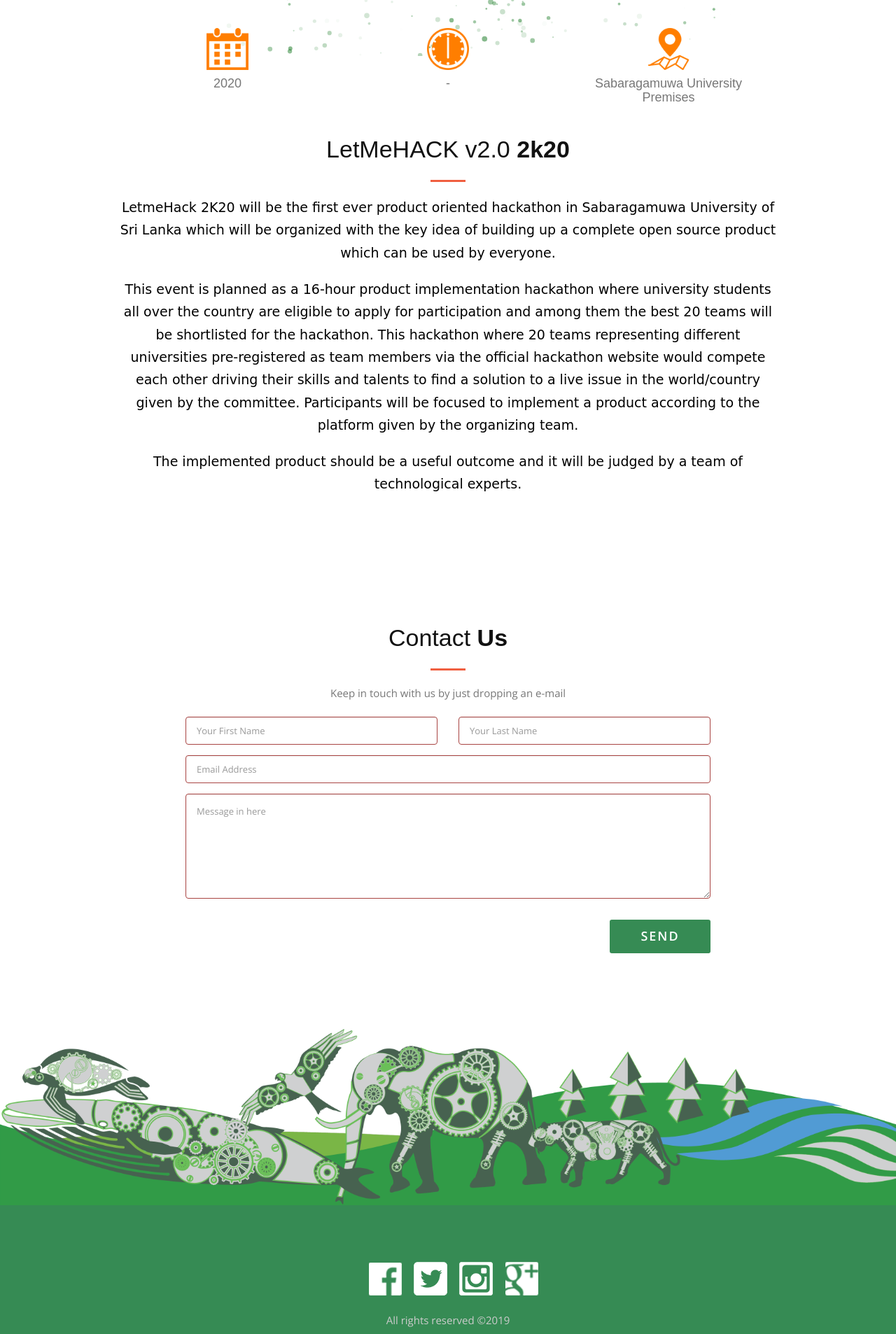
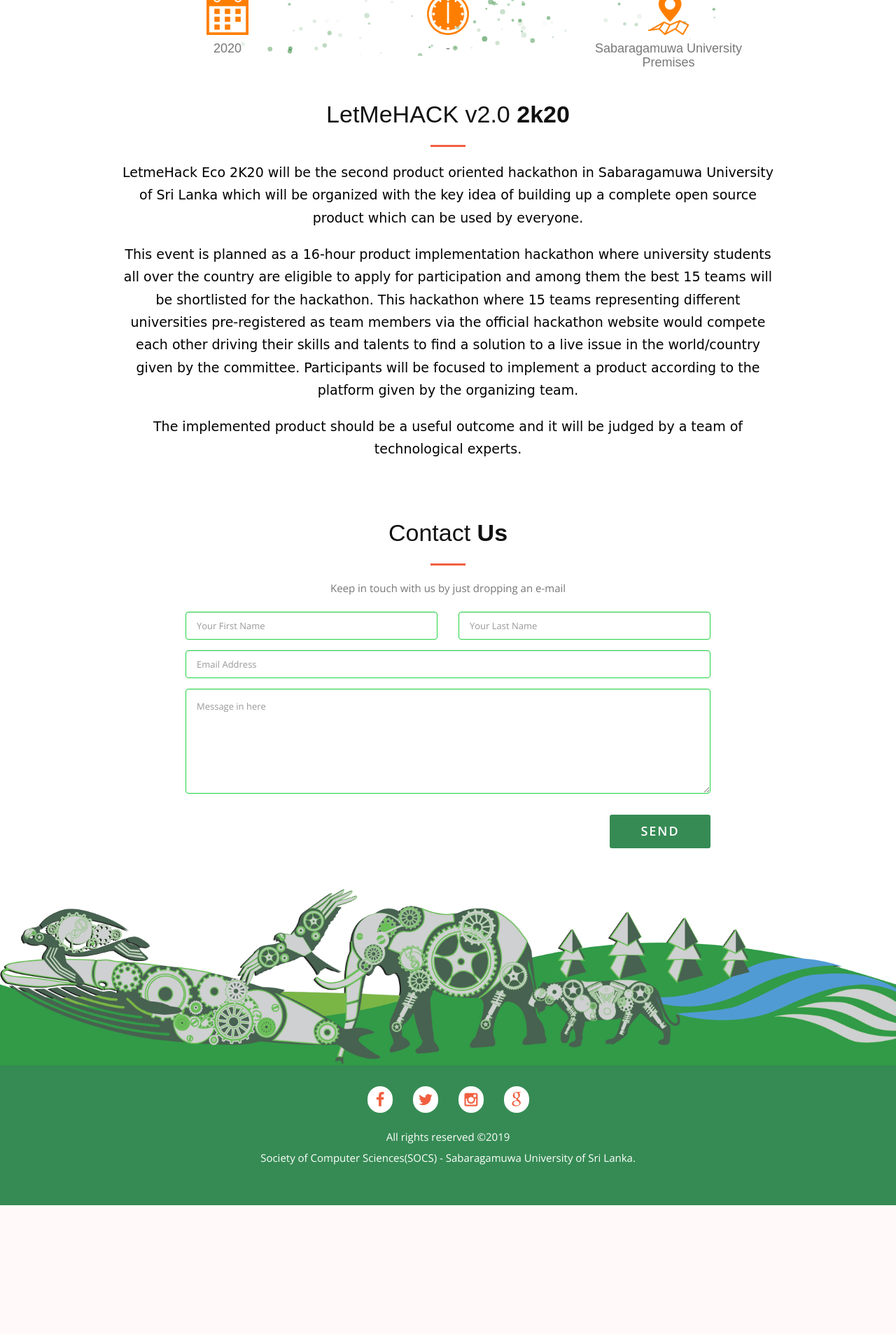
Before and after one commit to thilinamj/letmehackv2.0, a PHP site: page / in a window 1280 px wide. Shown: the part 720-2626 px from the top of the page at 70% size. After the commit the page ends 2442 px from the top, so only its background shows below. Run offline with PHP 8.4, Linux system fonts and the light colour scheme; some web fonts are replaced.

Commit message:
changed footer logos and finished

```diff
--- a/css/style.css
+++ b/css/style.css
@@ -45,14 +45,14 @@
 .bg-dark {
 	color:#ccc;
 	background-color:#368b54;
-	height: 450px;
+	height: 250px;
 }
 
 @media(min-width:768px) {
 	.bg-dark {
 		color:#ccc;
 		background-color:#368b54;
-		height: 250px;
+		height: 200px;
 	}
 }
 .bg-gray {
@@ -66,10 +66,10 @@
 	height: 100px;
 }
 .text-faded {
-	color:rgba(255,255,255,.7) !Important;
+	color:rgba(255,255,255,.7) c;
 }
 section {
-	padding:80px 0;
+	padding:30px 0 !important;
 }
 aside {
 	padding:50px 0;
@@ -1511,3 +1511,7 @@
 	z-index: +1;
 	border: 2px solid red;
 } */
+
+.form-control {
+	border-color: #21d541 !important;
+}
--- a/index.php
+++ b/index.php
@@ -85,7 +85,7 @@
 		<ul  class="nav navbar-nav navbar-right">
 			<li style="margin-right: 10px; margin-left: 10px;">
 			<div class="btn btn-primary faa-tada animated register-button" href="#countdown">
-			<a class="page-scroll" style="font-family: SanPrancisco;" href="#countdown">Comming Soon</a>
+			<a class="page-scroll" style="font-family: SanPrancisco;" href="#countdown">Coming Soon</a>
 			</div>
 <!-- <a  style="font-family: ERASMD" class="page-scroll btn btn-primary" href="#countdown">Register</a>  -->
 			</li>
@@ -168,10 +168,10 @@
 			<h2 class="section-heading wow bounceInDown">LetMeHACK v2.0 <b>2k20</b></h2>
 			<hr>
 			<p style="color:size: 31px;font-size: 19px;font-family: cursive;color: black;">
-				LetmeHack 2K20 will be the first ever product oriented hackathon in Sabaragamuwa University of Sri Lanka which will be organized with the key idea of building up a complete open source product which can be used by everyone.
+				LetmeHack Eco 2K20 will be the second product oriented hackathon in Sabaragamuwa University of Sri Lanka which will be organized with the key idea of building up a complete open source product which can be used by everyone.
 			</p>
 			<p style="color:size: 31px;font-size: 19px;font-family: cursive;color: black;">
-				This event is planned as a 16-hour product implementation hackathon where university students all over the country are eligible to apply for participation and among them the best 20 teams will be shortlisted for the hackathon. This hackathon where 20 teams representing different universities pre-registered as team members via the official hackathon website would compete each other driving their skills and talents to find a solution to a live issue in the world/country given by the committee. Participants will be focused to implement a product according to the platform given by the organizing team.
+				This event is planned as a 16-hour product implementation hackathon where university students all over the country are eligible to apply for participation and among them the best 15 teams will be shortlisted for the hackathon. This hackathon where 15 teams representing different universities pre-registered as team members via the official hackathon website would compete each other driving their skills and talents to find a solution to a live issue in the world/country given by the committee. Participants will be focused to implement a product according to the platform given by the organizing team.
 			</p>
 			<p style="color:size: 31px;font-size: 19px;font-family: cursive;color: black;">
 				The implemented product should be a useful outcome and it will be judged by a team of technological experts.
@@ -223,7 +223,7 @@
 				  <div class="col-md-12 col-sm-12 col-xs-12">
 				    <textarea name="comment" type="" class="form-control" placeholder="Message in here"></textarea>
 				  </div>
-				  <div class="col-md-12">
+				  <div class=" col-xs-12 col-sm-12 col-md-12 col-12">
 				  	<button type="submit" name="SubmitButton" class="btn btn-primary tline-item-right right" style="width: 144px; background-color: #368b54; font-size: larger; padding: 10px; height: 48px;">Send</button>
 				  </div>
 			</form>
@@ -293,7 +293,7 @@
 
 <div class="container-fluid">
 <div class="row">
-<img src="img/fi.png" alt="Smiley face" height="100%" width="100%">
+<img src="img/fi.png" alt="Smiley face" height="100%" width="100%" style="filter: drop-shadow(-2px 1px 0px #222);">
 </div>
 </div>
 
@@ -306,17 +306,17 @@
 	<div class="col-md-8 col-md-offset-2 col-sm-8 col-sm-offset-2 col-sm-8 col-sm-offset-2">
 		<div class="row">
 			<div class="col-md-1 col-md-offset-4 col-sm-2 col-sm-offset-2 col-xs-2 col-xs-offset-2">
-				<div class="funfacts text-center">
+				<div class="funfacts text-center" style="font-size: 22px;color: white;background-color: #ffffff;border-radius: 40px;width: 36px;">
 					<div class="">
-						<a href="https://www.facebook.com/Letmehack.lk/"><!-- <i class="fa fa-facebook"></i> --><img style="height: 50px;" src="img/f.png"></a>
+						<a href="https://www.facebook.com/Letmehack.lk/"><i class="fa fa-facebook"></i></a>
 					</div>
 					<h4></h4>
 				</div>
 			</div>
 			<div class="col-md-1 col-sm-2 col-xs-2">
 				<div class="funfacts text-center">
-					<div class="">
-						<a href="https://twitter.com/letmehack2k18" target="_blank"><!-- <i class="fa fa-twitter"></i> --><img style="height: 50px;" src="img/t.png"></a>
+					<div class="funfacts text-center" style="font-size: 22px;color: white;background-color: #ffffff;border-radius: 40px;width: 36px;">
+						<a href="https://twitter.com/letmehack2k18" target="_blank"><i class="fa fa-twitter"></i></a>
 					</div>
 					<h4></h4>
 				</div>
@@ -324,16 +324,16 @@
 
 			<div class="col-md-1 col-sm-2 col-xs-2">
 				<div class="funfacts text-center">
-					<div class="">
-						<a href="https://www.instagram.com/letmehack2k18/" target="_blank"><!-- <i class="fa fa-instegram"></i> --><img style="height: 50px;" src="img/i.png"></a>
+					<div class="funfacts text-center" style="font-size: 22px;color: white;background-color: #ffffff;border-radius: 40px;width: 36px;">
+						<a href="https://www.instagram.com/letmehack2k18/" target="_blank"><i class="fa fa-instagram"></i></a>
 					</div>
 					<h4></h4>
 				</div>
 			</div>
 			<div class="col-md-1 col-sm-2 col-xs-2">
 				<div class="funfacts text-center">
-					<div class="">
-						<a href="#"><!-- <i class="fa fa-google"></i> --><img style="height: 50px;" src="img/g.png"></a>
+					<div class="funfacts text-center" style="font-size: 22px;color: white;background-color: #ffffff;border-radius: 40px;width: 36px;">
+						<a href="#"> <i class="fa fa-google"></i></a>
 					</div>
 					<h4></h4>
 				</div>
@@ -344,10 +344,10 @@
 <div class="row">
 	<div class="col-md-12 col-sm-12 text-center">
 
-		<p style="margin-bottom: 5px;">
+		<p style="margin-bottom: 5px; color:#ffffff;">
 			All rights reserved &copy;2019
 		</p>
-		<p>Society of Computer Sciences(SOCS), Sabaragamuwa University of Sri Lanka.</p>
+		<p style="color:#ffffff;">Society of Computer Sciences(SOCS) - Sabaragamuwa University of Sri Lanka.</p>
 	</div>
 </div>
 </div>
```
Also changed, not shown: img/background1.png (deleted), img/background12.jpg (deleted), img/fg.png (deleted), img/ss.jpg (deleted), 1 other file.
